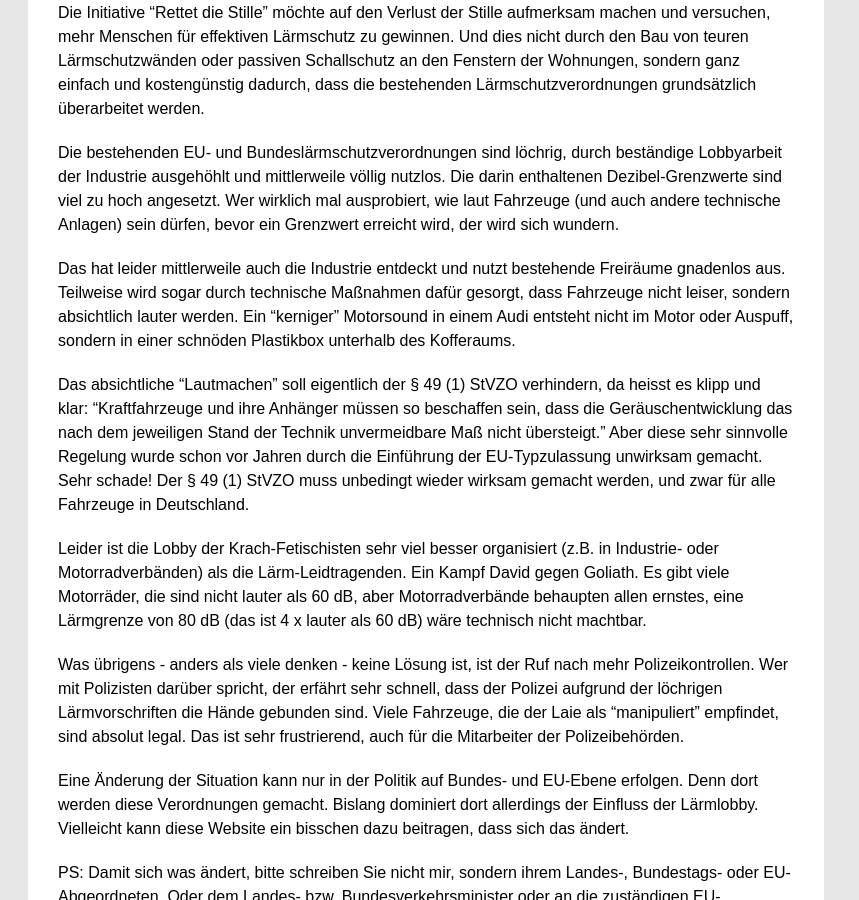
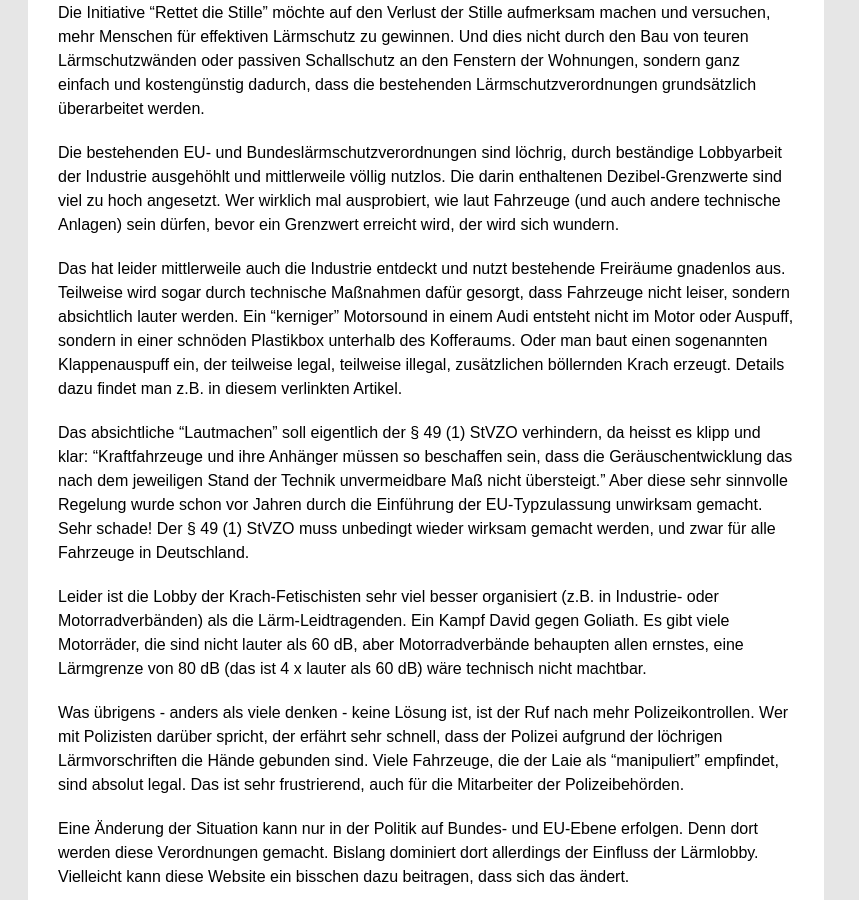
Before and after one commit to rettet-die-stille/rettet-die-stille.github.io, a Jekyll site: the page built from index.md, in a window 1280 px wide and 900 px high, scrolled down 1047 px. Shown: the whole window, without its empty margins (0-859 px from the left). Built offline with Jekyll 4.4.1, drawn with Linux system fonts in a browser that asks for light colours; our own code applies the rules of GitHub Pages for plain Markdown files.

Commit message:
Update index.md

```diff
--- a/index.md
+++ b/index.md
@@ -14,7 +14,7 @@ Die Initiative "Rettet die Stille" möchte auf den Verlust der Stille aufmerksam
 
 Die bestehenden EU- und Bundeslärmschutzverordnungen sind löchrig, durch beständige Lobbyarbeit der Industrie ausgehöhlt und mittlerweile völlig nutzlos. Die darin enthaltenen Dezibel-Grenzwerte sind viel zu hoch angesetzt. Wer wirklich mal ausprobiert, wie laut Fahrzeuge (und auch andere technische Anlagen) sein dürfen, bevor ein Grenzwert erreicht wird, der wird sich wundern.
 
-Das hat leider mittlerweile auch die Industrie entdeckt und nutzt bestehende Freiräume gnadenlos aus. Teilweise wird sogar durch technische Maßnahmen dafür gesorgt, dass Fahrzeuge nicht leiser, sondern absichtlich lauter werden. Ein "kerniger" Motorsound in einem Audi entsteht nicht im Motor oder Auspuff, sondern in einer schnöden Plastikbox unterhalb des Kofferaums.
+Das hat leider mittlerweile auch die Industrie entdeckt und nutzt bestehende Freiräume gnadenlos aus. Teilweise wird sogar durch technische Maßnahmen dafür gesorgt, dass Fahrzeuge nicht leiser, sondern absichtlich lauter werden. Ein "kerniger" Motorsound in einem Audi entsteht nicht im Motor oder Auspuff, sondern in einer schnöden Plastikbox unterhalb des Kofferaums. Oder man baut einen sogenannten Klappenauspuff ein, der teilweise legal, teilweise illegal, zusätzlichen böllernden Krach erzeugt. Details dazu findet man z.B. in diesem [verlinkten Artikel](https://www.autotuning.de/was-ist-ein-klappenauspuff/).
 
 Das absichtliche "Lautmachen" soll eigentlich der § 49 (1) StVZO verhindern, da heisst es klipp und klar: "Kraftfahrzeuge und ihre Anhänger müssen so beschaffen sein, dass die Geräuschentwicklung das nach dem jeweiligen Stand der Technik unvermeidbare Maß nicht übersteigt." Aber diese sehr sinnvolle Regelung wurde schon vor Jahren durch die Einführung der EU-Typzulassung unwirksam gemacht. Sehr schade! Der § 49 (1) StVZO muss unbedingt wieder wirksam gemacht werden, und zwar für alle Fahrzeuge in Deutschland.
 
```
